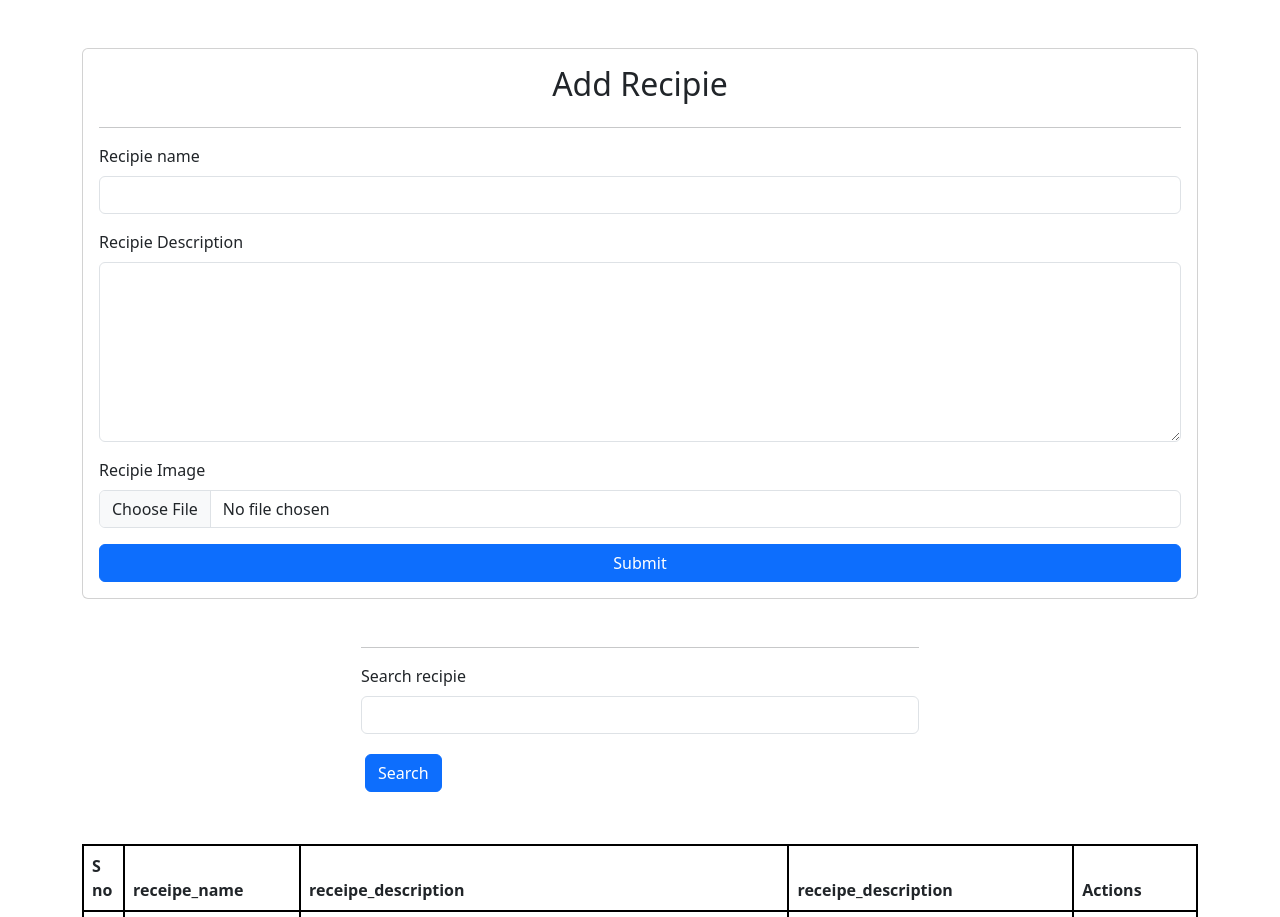
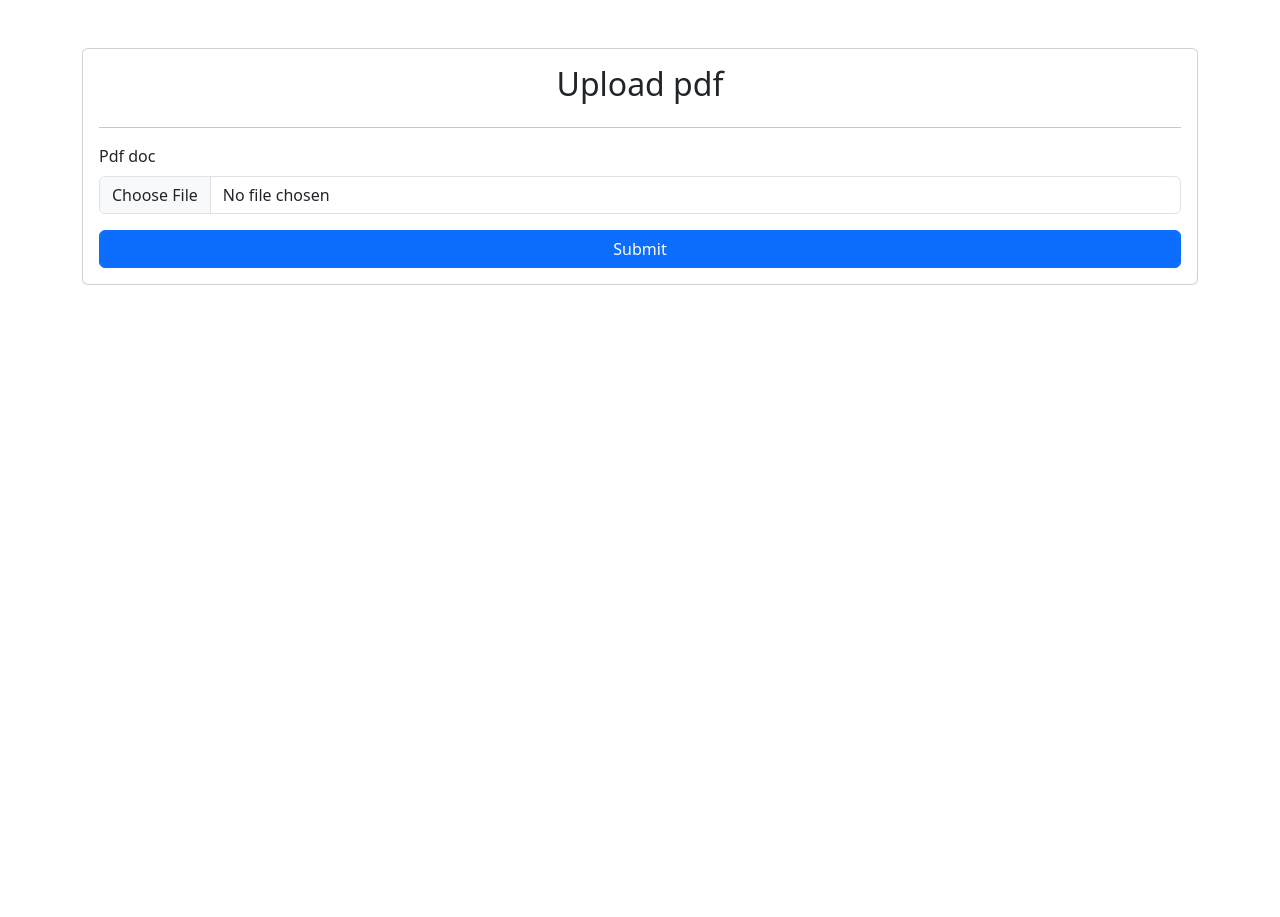
Before and after one commit to AseemGupta39/django_newton, a Django app: page /receipes/ in a window 1280 px wide. Shown: the top 917 px of the page. After the commit the page ends 285 px from the top, so only its background shows below. Run offline with Django 4.2, Linux system fonts and the light colour scheme; data comes from the database, SQL or seed files in the repository.

Commit message:
pdf ka kaam adhura hai

```diff
--- a/core/settings.py
+++ b/core/settings.py
@@ -118,7 +118,6 @@ USE_TZ = True
 
 # Static files (CSS, JavaScript, Images)
 # https://docs.djangoproject.com/en/4.2/howto/static-files/
-
 from os.path import join
 
 STATIC_URL = '/static/'
@@ -133,7 +132,6 @@ MEDIA_URL = '/media/'
 
 
 
-
 # Default primary key field type
 # https://docs.djangoproject.com/en/4.2/ref/settings/#default-auto-field
 
--- a/core/urls.py
+++ b/core/urls.py
@@ -27,11 +27,7 @@ urlpatterns = [
     path('success_page/',success_page,name='success_page'),
     path('contact/',contact,name='contact'),
     path('about/',about,name='about'),
-    path('receipes/',receipes,name='receipes'),
-    path('delete_receipe/<id>/',delete_receipe,name='delete_receipe'),
-    path('update_receipe/<id>/',update_receipe,name='update_receipe'),
-    path('login/',login_page,name='login_page'),
-    path('register/',register,name='register')
+    path('receipes/',receipes,name='receipes')
 ]
 
 # if settings.DEBUG:
--- a/vege/admin.py
+++ b/vege/admin.py
@@ -3,4 +3,4 @@ from django.contrib import admin
 # Register your models here.
 from .models import *
 
-admin.site.register(Recepie)
+admin.site.register(pdf1)
--- a/vege/models.py
+++ b/vege/models.py
@@ -1,14 +1,10 @@
-# from django.db import models
-from django.db.models import Model,CharField,IntegerField,\
-    EmailField,TextField,ImageField,ForeignKey,SET_NULL
-from django.contrib.auth.models import User
+
+from django.db.models import Model,FileField
+
 # Create your models here.
 
-class Recepie(Model):
-    user = ForeignKey(User,on_delete=SET_NULL,null=True,blank=True)
-    receipe_name = CharField(max_length=100)
-    receipe_description = TextField()
-    receipe_image = ImageField(upload_to='receipe')
+class pdf1(Model):
+    receipe_image = FileField(upload_to='pdf_fol')
 
     # def __str__(self) -> str:
     #     return self.receipe_name
--- a/vege/templates/recepies.html
+++ b/vege/templates/recepies.html
@@ -4,67 +4,13 @@
    <div class="container mt-5">
     <form class="card p-3 col-12" method="post" enctype="multipart/form-data">
       {%csrf_token%}
-      <h2 style="text-align: center;">Add Recipie</h2>
+      <h2 style="text-align: center;">Upload pdf</h2>
       <hr>
         <div class="mb-3">
-          <label for="exampleInputEmail1" class="form-label">Recipie name</label>
-          <input name = "receipe_name" required type="text" class="form-control" >
-          <!-- <div id="emailHelp" class="form-text">We'll never share your email with anyone else.</div> -->
-        </div>
-        <div class="mb-3">
-          <label for="exampleInputPassword1" class="form-label">Recipie Description</label>
-          <textarea name = "receipe_description" required class="form-control" style="height: 180px;"></textarea>
-          <!-- <input type="password" class="form-control" id="exampleInputPassword1"> -->
-        </div>
-        <div class="mb-3">
-          <label for="exampleInputPassword1" class="form-label">Recipie Image</label>
+          <label for="exampleInputPassword1" class="form-label">Pdf doc</label>
           <input name = "receipe_image" type="file" class="form-control">
         </div>
-        <!-- <div class="mb-3 form-check">
-          <input type="checkbox" class="form-check-input" id="exampleCheck1">
-          <label class="form-check-label" for="exampleCheck1">Check me out</label>
-        </div> -->
         <button type="submit" class="btn btn-primary">Submit</button>
       </form>
-   <div class="mt-5">
-    <div class="mx-auto col-6">
-      <form>
-      <div class="mb-3">
-        <hr>
-        <label for="exampleInputEmail1" class="form-label">Search recipie</label>
-        <input name = "search" type="text" class="form-control" >
-        <!-- <div id="emailHelp" class="form-text">We'll never share your email with anyone else.</div> -->
-      </div>
-      <button type="submit" class="btn btn-primary m-1">Search</button>
-    </form>
-    </div>
-   </div>
-      {% comment %} {{receipes}} {% endcomment %}
-      <table class="table mt-5">
-        <thead>
-          <tr>
-            <th scope="col">S no</th>
-            <th scope="col">receipe_name</th>
-            <th scope="col">receipe_description</th>
-            <th scope="col">receipe_description</th>
-            <th scope="col">Actions</th>
-          </tr>
-          {% for receipe in receipes%}
-          <tr>
-
-              <th scope="row">{{forloop.counter}}</th>
-              <td>{{receipe.receipe_name}}</td>
-              <td>{{receipe.receipe_description}}</td>
-              <td>
-                <img src="/media/{{receipe.receipe_image}}" style="height: 200px;"></td>
-                <td>
-                  <a href="/delete_receipe/{{receipe.id}}/" class="btn btn-danger m-1">Delete</button>
-                    <a href="/update_receipe/{{receipe.id}}/" class="btn btn-success m-1">Update</button>
-                </td>
-
-          </tr>
-          {% endfor %}
-      </table>
-
     </div>
    {%endblock%}
--- a/vege/views.py
+++ b/vege/views.py
@@ -1,65 +1,36 @@
 from django.shortcuts import render,redirect
 from .models import *
-
-
-def register(request):
-     return render(request,'register.html')
-
-def login_page(request):
-     return render(request,'login.html')
-
-def update_receipe(request,id):
-     queryset = Recepie.objects.get(id=id)
-
-     if request.method == "POST":
-          data = request.POST
-          receipe_image = request.FILES.get('receipe_image')
-          receipe_name = data.get("receipe_name")
-          receipe_description = data.get("receipe_description")
-
-          queryset.receipe_name = receipe_name
-          queryset.receipe_description = receipe_description
-
-          if receipe_image:
-               queryset.receipe_image = receipe_image
-
-          queryset.save()
-          return redirect('/receipes/')
-
-     context = {'receipe':queryset}
-     return render(request,"update_recepies.html",context)
-
-
-
-def delete_receipe(request,id):
-     # if request.method == "POST":
-     queryset = Recepie.objects.get(id=id)
-     queryset.delete()
-     print(f"deleted {id}")
-     return redirect('/receipes/')
-
+import os
 
 # Create your views here.
 def receipes(request):
      if request.method == "POST":
           data = request.POST
           receipe_image = request.FILES.get('receipe_image')
-          receipe_name = data.get("receipe_name")
-          receipe_description = data.get("receipe_description")
-          # print(receipe_name,receipe_description,receipe_image)
-          Recepie.objects.create(receipe_name=receipe_name,
-                                 receipe_description=receipe_description,
-                                 receipe_image=receipe_image)
+          pdf1.objects.create(receipe_image=receipe_image)
+          if str(receipe_image).endswith('.pdf'):
+               print("submitted")
+               from pdf2docx import Converter
+               # C:\Users\ASEEM\Documents\test\django_newton\public\static\pdf_fol\OOPS_in_Java.pdf
+               pdf_file = os.path.join('C:\\Users\\ASEEM\\Documents\\test\\django_newton\\public\\static\\pdf_fol',str(receipe_image))
+               docx_name=str(receipe_image).replace('pdf','docx')
+               docx_file = os.path.join('C:\\Users\\ASEEM\\Documents\\test\\django_newton\\public\\static\\pdf_fol',str(docx_name))
 
-          return redirect('/receipes/')
+               # docx_file = os.path.join(docx_name)
 
-     queryset = Recepie.objects.all()
 
-     if request.GET.get('search'):
-          print(request.GET.get('search'))
-          queryset = queryset.filter(receipe_name__icontains=request.GET.get('search'))
+# convert pdf to docx
+               cv = Converter(pdf_file)
+               cv.convert(docx_file)      # all pages by default
+               cv.close()
+               context={'file': os.path.abspath(docx_file)}
+               print(f"downloadind {os.path.abspath(docx_file)}")
+               return render(request,'pd.html',context)
 
+     queryset = pdf1.objects.all()
 
      context = {'receipes':queryset}
 
      return render(request,"recepies.html",context)
+
+# /media/{{receipe.receipe_image}}
```
Also changed, not shown: vege/templates/pd.html (added, +15 -0 lines), db.sqlite3, vege/migrations/0003_pdf1_delete_recepie.py (added), vege/migrations/0004_alter_pdf1_receipe_image.py (added), 1 other file.
